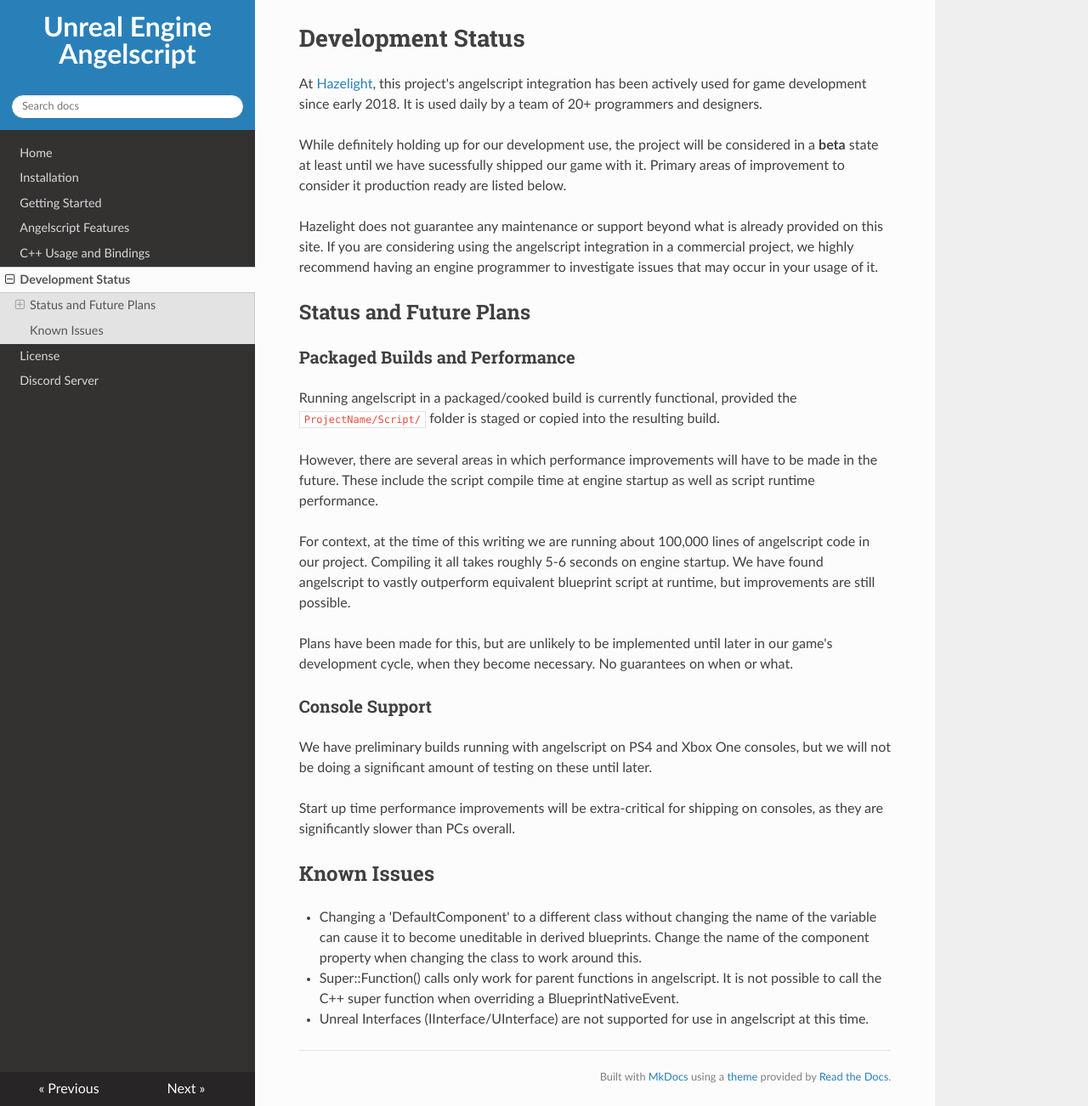
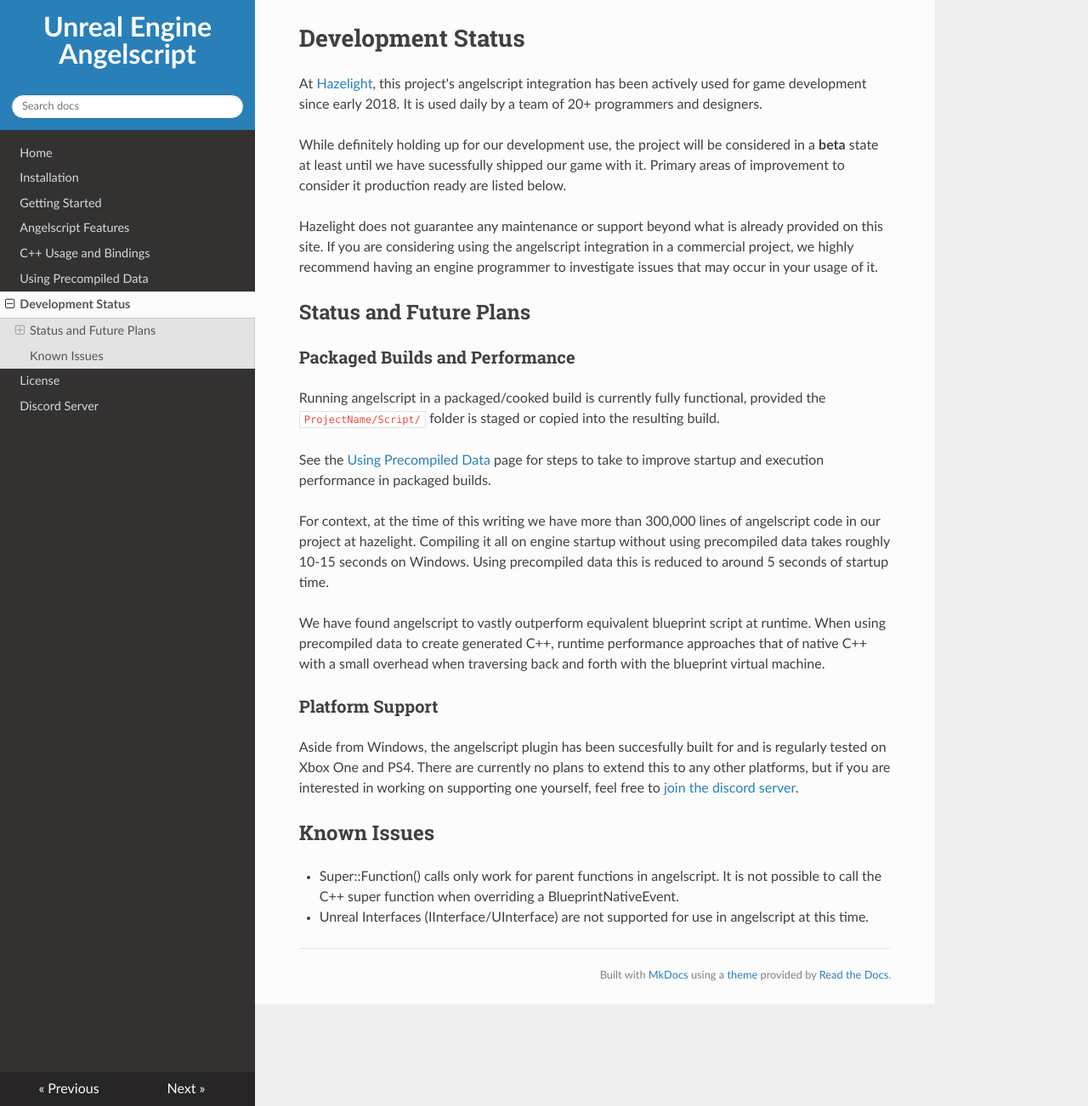
Before and after one commit to Hazelight/Docs-UnrealEngine-Angelscript, an MkDocs documentation site: the page built from docs/development-status.md, in a window 1280 px wide and 1302 px high. Shown: the whole window at 85% size. Built offline with MkDocs 1.6.1, drawn with Linux system fonts in a browser that asks for light colours; nearby versions of some CDN libraries.

Commit message:
Add documentation for generating precompiled script for packaged builds.

```diff
--- a/docs/development-status.md
+++ b/docs/development-status.md
@@ -16,30 +16,28 @@
 
 ## Status and Future Plans
 ### Packaged Builds and Performance
-Running angelscript in a packaged/cooked build is currently functional, provided the
+Running angelscript in a packaged/cooked build is currently fully functional, provided the
 `ProjectName/Script/` folder is staged or copied into the resulting build.
 
-However, there are several areas in which performance improvements will have to be
-made in the future. These include the script compile time at engine startup as well
-as script runtime performance.
+See the [Using Precompiled Data](/using-precompiled-data) page for steps to take
+to improve startup and execution performance in packaged builds.
 
-For context, at the time of this writing we are running about 100,000 lines of
-angelscript code in our project. Compiling it all takes roughly 5-6 seconds on
-engine startup. We have found angelscript to vastly outperform equivalent blueprint
-script at runtime, but improvements are still possible.
+For context, at the time of this writing we have more than 300,000 lines of
+angelscript code in our project at hazelight. Compiling it all on engine startup
+without using precompiled data takes roughly 10-15 seconds on Windows. Using
+precompiled data this is reduced to around 5 seconds of startup time.
 
-Plans have been made for this, but are unlikely to be implemented until later in our game's development
-cycle, when they become necessary. No guarantees on when or what.
+We have found angelscript to vastly outperform equivalent blueprint
+script at runtime. When using precompiled data to create generated C++,
+runtime performance approaches that of native C++ with a small overhead when traversing
+back and forth with the blueprint virtual machine.
 
-### Console Support
-We have preliminary builds running with angelscript on PS4 and Xbox One consoles,
-but we will not be doing a significant amount of testing on these until later.
+### Platform Support
+Aside from Windows, the angelscript plugin has been succesfully built for and is regularly tested on Xbox One and PS4.
+There are currently no plans to extend this to any other platforms, but if you are interested in working on supporting
+one yourself, feel free to [join the discord server](https://discord.gg/39wmC2).
 
-Start up time performance improvements will be extra-critical for shipping on consoles,
-as they are significantly slower than PCs overall.
 
 ## Known Issues
-* Changing a 'DefaultComponent' to a different class without changing the name of the variable can cause it to become uneditable in derived blueprints.
-  Change the name of the component property when changing the class to work around this.
 * Super::Function() calls only work for parent functions in angelscript. It is not possible to call the C++ super function when overriding a BlueprintNativeEvent.
 * Unreal Interfaces (IInterface/UInterface) are not supported for use in angelscript at this time.
--- a/mkdocs.yml
+++ b/mkdocs.yml
@@ -5,6 +5,7 @@
   - 'getting-started.md'
   - 'angelscript-features.md'
   - 'cpp-usage.md'
+  - 'using-precompiled-data.md'
   - 'development-status.md'
   - 'license.md'
   - 'Discord Server': 'https://discord.gg/39wmC2e'
```
Also changed, not shown: docs/angelscript-features.md (+23 -8 lines), docs/cpp-usage.md (+47 -14 lines), docs/index.md (+18 -3 lines), docs/using-precompiled-data.md (added, +65 -0 lines), docs/img/completion.png (added), docs/img/debug.png (added), docs/img/functions.png (added), docs/img/properties.png (added).
